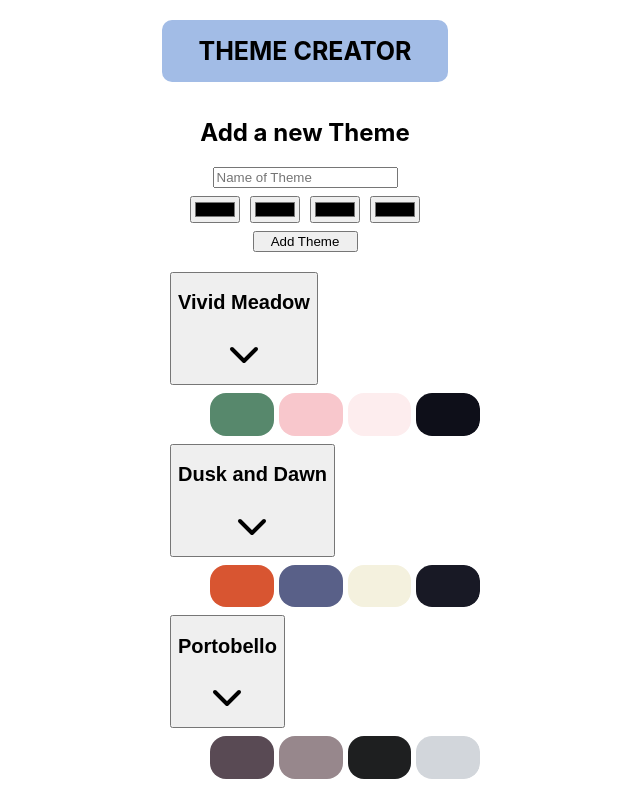
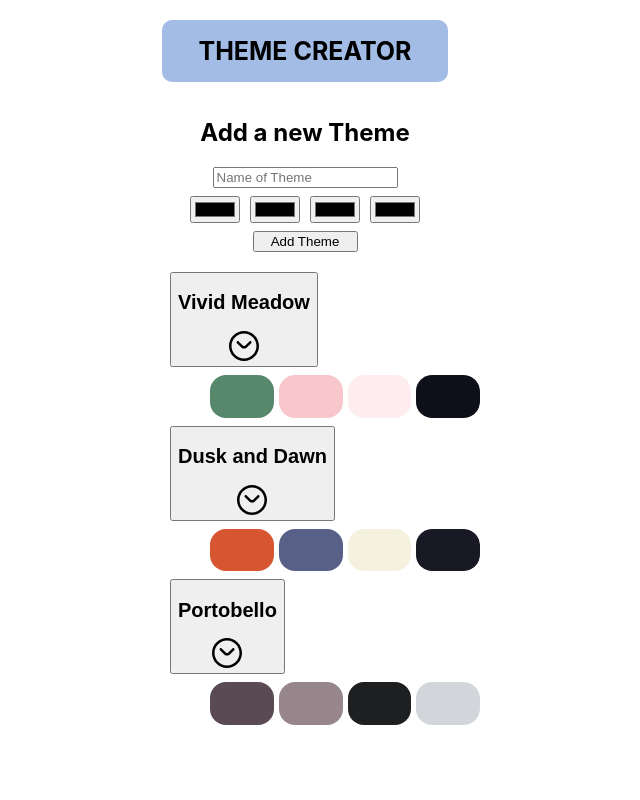
Before and after one commit to Jessica-Windoffer/recap-project-4_theme-creator-app, a React (Create React App) app: page / in a window 1280 px wide. Shown: the whole page, without its empty margins (335-975 px from the left). Built offline with nearby package versions, Linux system fonts and the light colour scheme.

Commit message:
Swapping arrows from tabler icons to icons from freepik.com

```diff
--- a/src/components/Theme/Theme.js
+++ b/src/components/Theme/Theme.js
@@ -2,7 +2,6 @@ import { useState } from "react";
 import "./Theme.css";
 import ColorCardDetail from "../ColorCardDetail/ColorCardDetail";
 import ColorCardPreview from "../ColorCardPreview/ColorCardPreview";
-import { IconChevronDown, IconChevronUp } from "@tabler/icons-react";
 
 export default function Theme({ name, colors }) {
   const [showDetails, setShowDetails] = useState(false);
@@ -16,9 +15,35 @@ export default function Theme({ name, colors }) {
       <button className="theme__toggle-details-button" onClick={toggleDetails}>
         <h2 className="theme__title">{name}</h2>
         {showDetails ? (
-          <IconChevronUp size="3rem" />
+          <svg
+            xmlns="http://www.w3.org/2000/svg"
+            id="arrow-circle-down"
+            viewBox="0 0 24 24"
+            width="30"
+            height="30"
+          >
+            <path d="M12,24A12,12,0,1,0,0,12,12.013,12.013,0,0,0,12,24ZM12,2A10,10,0,1,1,2,12,10.011,10.011,0,0,1,12,2Z" />
+            <path d="M12,8a2.993,2.993,0,0,1,1.987.752c.327.291.637.574.84.777L17.7,12.353a1,1,0,1,1-1.4,1.426L13.42,10.95c-.188-.187-.468-.441-.759-.7a1,1,0,0,0-1.323,0c-.29.258-.57.512-.752.693L7.7,13.779a1,1,0,0,1-1.4-1.426L9.178,9.524c.2-.2.507-.48.833-.769A2.99,2.99,0,0,1,12,8Z" />
+          </svg>
         ) : (
-          <IconChevronDown size="3rem" />
+          <svg
+            id="arrow-circle-down"
+            xmlns="http://www.w3.org/2000/svg"
+            viewBox="0 0 512 512"
+            width="30"
+            height="30"
+          >
+            <path
+              d="M256,512c141.4,0,256-114.6,256-256S397.4,0,256,0S0,114.6,0,256C0.2,397.3,114.7,511.8,256,512z M256,42.7
+	c117.8,0,213.3,95.5,213.3,213.3S373.8,469.3,256,469.3S42.7,373.8,42.7,256C42.8,138.2,138.2,42.8,256,42.7z"
+            />
+            <path
+              d="M257.2,300.7c-15.6,0-30.7-5.7-42.4-16c-7-6.2-13.6-12.2-17.9-16.6l-61.3-60.2c-8.7-7.9-9.4-21.4-1.5-30.1
+	c7.9-8.7,21.4-9.4,30.1-1.5c0.4,0.4,0.8,0.8,1.2,1.2l61.4,60.4c4,4,10,9.4,16.2,14.9c8.1,7.1,20.2,7.1,28.2,0
+	c6.2-5.5,12.2-10.9,16-14.8l61.6-60.5c8.7-7.9,22.2-7.2,30.1,1.5c7.5,8.2,7.3,20.8-0.3,28.9l-61.4,60.4
+	c-4.3,4.3-10.8,10.2-17.8,16.4C288,295,272.9,300.7,257.2,300.7z"
+            />
+          </svg>
         )}
       </button>
       {showDetails ? (
```
Also changed, not shown: src/components/assets/arrow-down.svg (added), src/components/assets/arrow-up.svg (added).
